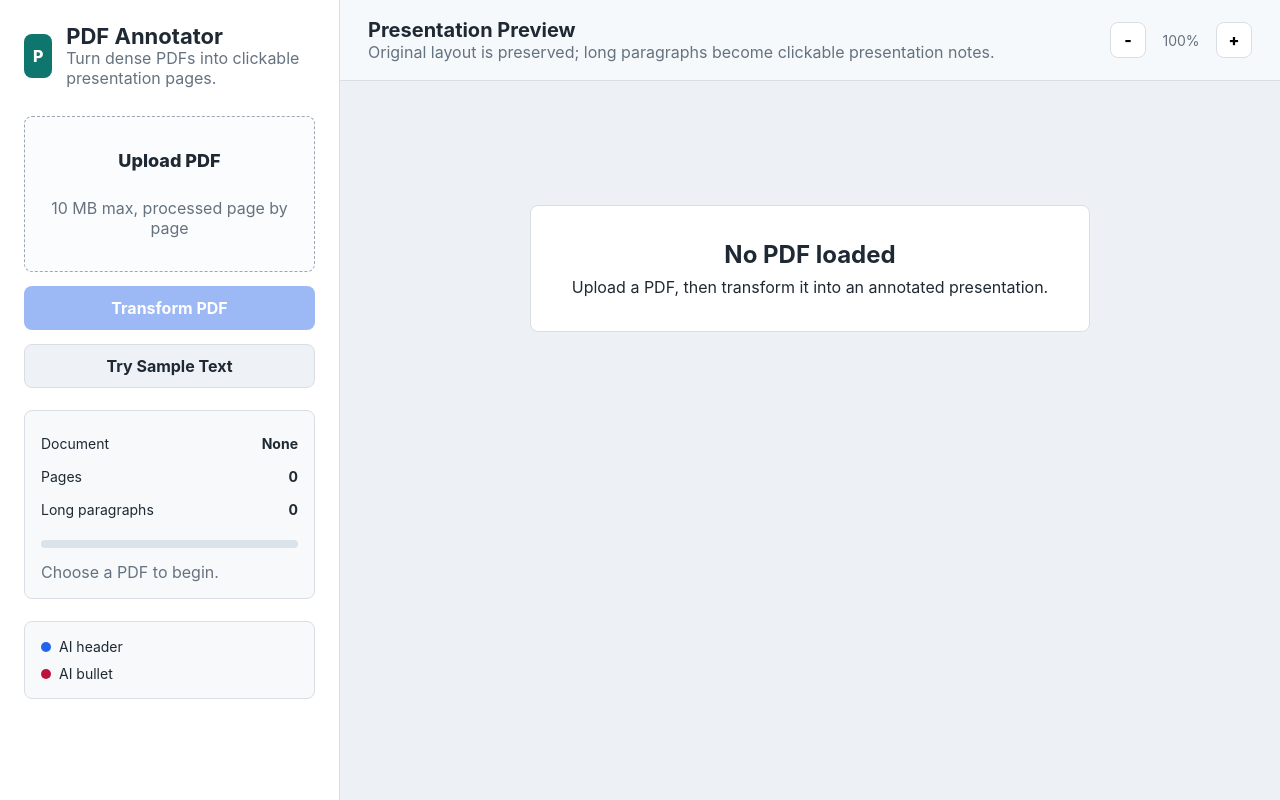
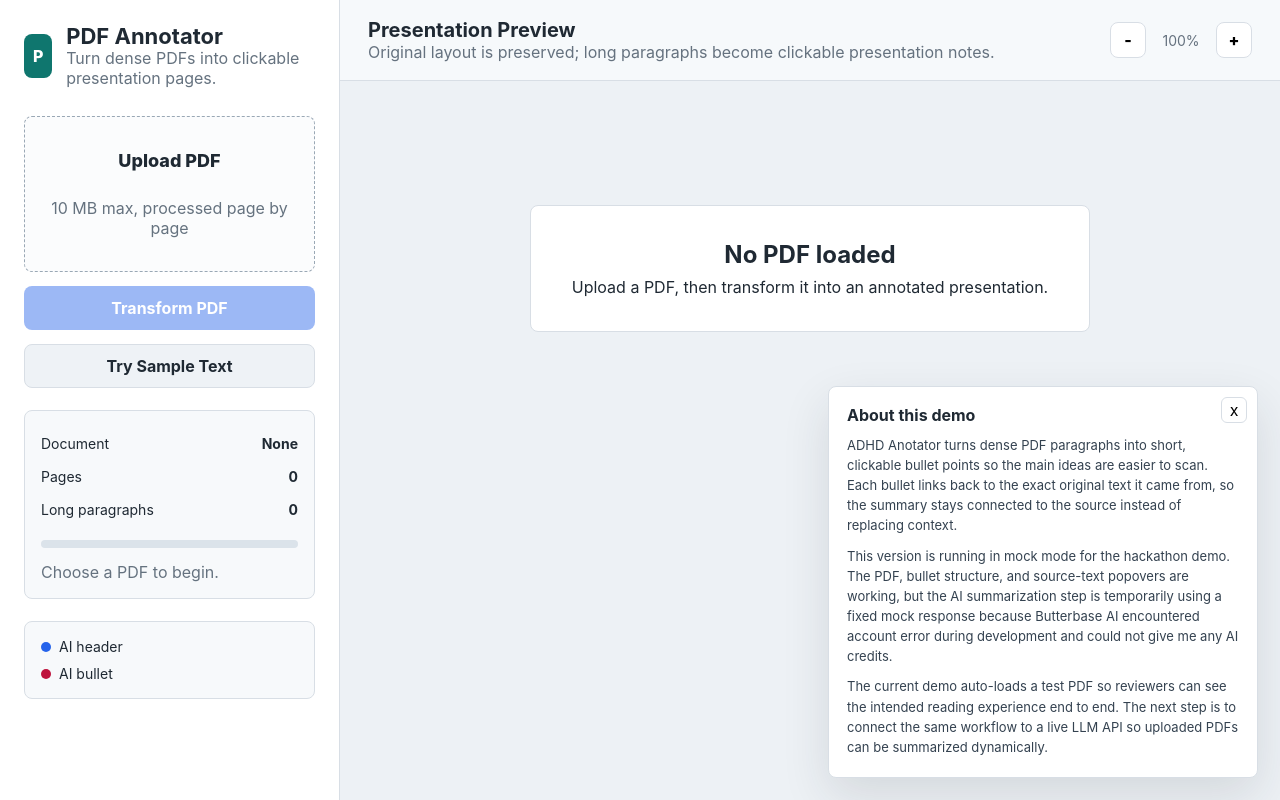
Before and after one commit to KaihanWCSE/ADHDAnotator, a plain HTML site: page index.html in a window 1280 px wide. Drawn offline with Linux system fonts and the light colour scheme.

Commit message:
Add hackathon demo explanation

```diff
--- a/app.js
+++ b/app.js
@@ -35,6 +35,8 @@ const els = {
   zoomOut: document.getElementById("zoomOut"),
   zoomLabel: document.getElementById("zoomLabel"),
   popoverTemplate: document.getElementById("popoverTemplate"),
+  demoNote: document.getElementById("demoNote"),
+  closeDemoNote: document.getElementById("closeDemoNote"),
 };
 
 const sampleText = `The American Civil War was a conflict between the northern states, known as the Union, and the southern states, known as the Confederacy, which had seceded from the United States. The war began in 1861 after years of political, economic, and moral tensions surrounding slavery, states' rights, and the expansion of slavery into western territories. Southern states depended heavily on enslaved labor for their agricultural economy, especially cotton production, while many in the North opposed the spread of slavery. The election of Abraham Lincoln in 1860 intensified these tensions because southern leaders feared his administration would limit slavery. Major battles such as Gettysburg, Antietam, and Vicksburg caused enormous casualties and destruction. During the war, Lincoln issued the Emancipation Proclamation, which declared enslaved people in Confederate states to be free and shifted the war's purpose toward ending slavery. The Union eventually defeated the Confederacy in 1865 due to its stronger industry, transportation systems, and larger population. The Civil War resulted in the abolition of slavery through the Thirteenth Amendment and permanently strengthened the federal government's authority over the states.`;
@@ -1001,6 +1003,9 @@ els.processButton.addEventListener("click", processCurrentPdf);
 els.sampleButton.addEventListener("click", renderSample);
 els.zoomIn.addEventListener("click", () => setZoom(state.scale + 0.1));
 els.zoomOut.addEventListener("click", () => setZoom(state.scale - 0.1));
+els.closeDemoNote.addEventListener("click", () => {
+  els.demoNote.hidden = true;
+});
 document.addEventListener("click", () => document.querySelectorAll(".source-popover").forEach((el) => el.remove()));
 
 ["dragenter", "dragover"].forEach((eventName) => {
--- a/index.html
+++ b/index.html
@@ -74,6 +74,14 @@
       </section>
     </main>
 
+    <aside class="demo-note" id="demoNote" aria-labelledby="demoNoteTitle">
+      <button class="close-demo-note" id="closeDemoNote" type="button" aria-label="Close about this demo">x</button>
+      <h3 id="demoNoteTitle">About this demo</h3>
+      <p>ADHD Anotator turns dense PDF paragraphs into short, clickable bullet points so the main ideas are easier to scan. Each bullet links back to the exact original text it came from, so the summary stays connected to the source instead of replacing context.</p>
+      <p>This version is running in mock mode for the hackathon demo. The PDF, bullet structure, and source-text popovers are working, but the AI summarization step is temporarily using a fixed mock response because Butterbase AI encountered account error during development and could not give me any AI credits.</p>
+      <p>The current demo auto-loads a test PDF so reviewers can see the intended reading experience end to end. The next step is to connect the same workflow to a live LLM API so uploaded PDFs can be summarized dynamically.</p>
+    </aside>
+
     <template id="popoverTemplate">
       <div class="source-popover">
         <button class="close-popover" aria-label="Close">x</button>
--- a/styles.css
+++ b/styles.css
@@ -334,6 +334,52 @@ p {
   cursor: pointer;
 }
 
+.demo-note {
+  position: fixed;
+  right: 22px;
+  bottom: 22px;
+  z-index: 40;
+  width: min(430px, calc(100vw - 32px));
+  max-height: min(62vh, 480px);
+  overflow: auto;
+  padding: 18px 18px 20px;
+  border: 1px solid var(--line);
+  border-radius: 8px;
+  background: white;
+  box-shadow: var(--shadow);
+}
+
+.demo-note[hidden] {
+  display: none;
+}
+
+.demo-note h3 {
+  margin: 0 34px 10px 0;
+  font-size: 16px;
+}
+
+.demo-note p {
+  color: #344250;
+  font-size: 13px;
+  line-height: 1.55;
+}
+
+.demo-note p + p {
+  margin-top: 10px;
+}
+
+.close-demo-note {
+  position: absolute;
+  top: 10px;
+  right: 10px;
+  width: 26px;
+  height: 26px;
+  border: 1px solid var(--line);
+  border-radius: 6px;
+  background: white;
+  cursor: pointer;
+}
+
 @media (max-width: 900px) {
   .app-shell {
     grid-template-columns: 1fr;
@@ -354,4 +400,11 @@ p {
   .pages {
     padding: 16px;
   }
+
+  .demo-note {
+    right: 12px;
+    bottom: 12px;
+    width: calc(100vw - 24px);
+    max-height: 44vh;
+  }
 }
```
Also changed, not shown: 1 other file.
